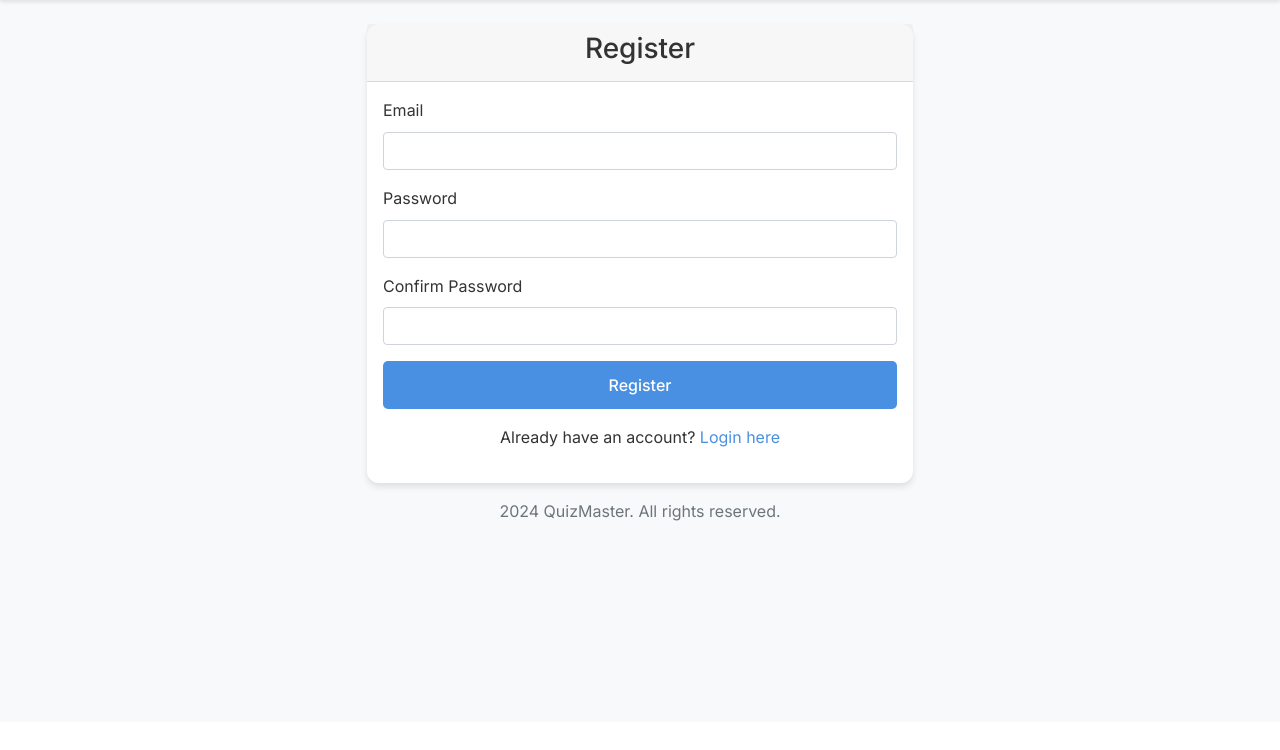
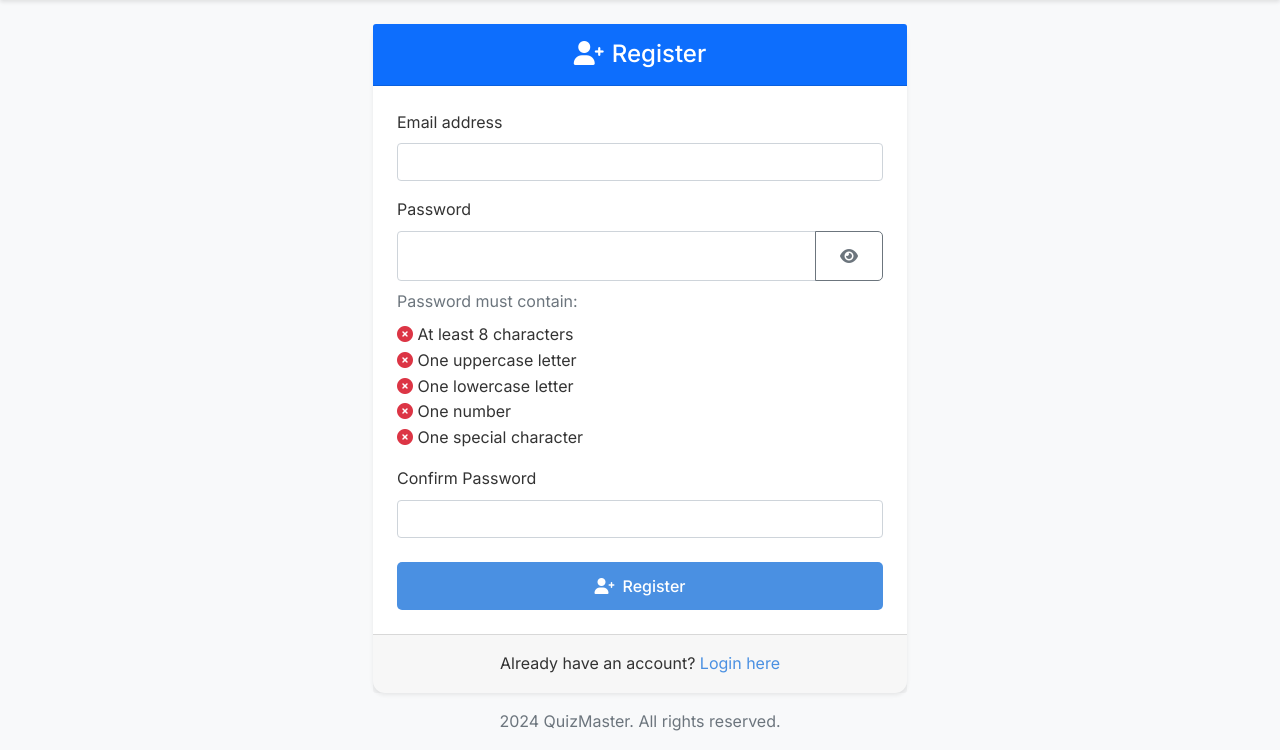
Before and after one commit to amine-zzr/quiz_app, a Flask app: page /register in a window 1280 px wide. Shown: the part 78-828 px from the top of the page. Before the commit the page ends 599 px from the top, so only its background shows below. Run offline with Flask 3, Linux system fonts and the light colour scheme.

Commit message:
update the registration template to add client-side validation and password requirements

```diff
--- a/templates/register.html
+++ b/templates/register.html
@@ -1,35 +1,136 @@
 {% extends "base.html" %}
 
 {% block content %}
+<div class="container">
     <div class="row justify-content-center">
         <div class="col-md-6">
-        <div class="card">
-            <div class="card-header">
-                <h3 class="text-center">Register</h3>
+            <div class="card shadow-sm">
+                <div class="card-header bg-primary text-white text-center py-3">
+                    <h4 class="mb-0"><i class="fas fa-user-plus me-2"></i>Register</h4>
                 </div>
-            <div class="card-body">
-                <form method="POST">
+                <div class="card-body p-4">
+                    <form method="POST" id="registrationForm" onsubmit="return validateForm()">
                         <div class="mb-3">
-                        <label for="email" class="form-label">Email</label>
+                            <label for="email" class="form-label">Email address</label>
                             <input type="email" class="form-control" id="email" name="email" required>
                         </div>
                         <div class="mb-3">
                             <label for="password" class="form-label">Password</label>
-                        <input type="password" class="form-control" id="password" name="password" required>
+                            <div class="input-group">
+                                <input type="password" class="form-control" id="password" name="password"
+                                       required minlength="8" onkeyup="checkPassword()">
+                                <button class="btn btn-outline-secondary" type="button" id="togglePassword">
+                                    <i class="fas fa-eye"></i>
+                                </button>
                             </div>
-                    <div class="mb-3">
+                            <div class="password-requirements mt-2">
+                                <p class="text-muted mb-2">Password must contain:</p>
+                                <ul class="list-unstyled">
+                                    <li id="length-check"><i class="fas fa-times-circle text-danger"></i> At least 8 characters</li>
+                                    <li id="uppercase-check"><i class="fas fa-times-circle text-danger"></i> One uppercase letter</li>
+                                    <li id="lowercase-check"><i class="fas fa-times-circle text-danger"></i> One lowercase letter</li>
+                                    <li id="number-check"><i class="fas fa-times-circle text-danger"></i> One number</li>
+                                    <li id="special-check"><i class="fas fa-times-circle text-danger"></i> One special character</li>
+                                </ul>
+                            </div>
+                        </div>
+                        <div class="mb-4">
                             <label for="confirm_password" class="form-label">Confirm Password</label>
-                        <input type="password" class="form-control" id="confirm_password" name="confirm_password" required>
+                            <input type="password" class="form-control" id="confirm_password"
+                                   name="confirm_password" required onkeyup="checkPasswordMatch()">
+                            <div id="password-match" class="form-text"></div>
                         </div>
                         <div class="d-grid">
-                        <button type="submit" class="btn btn-primary">Register</button>
+                            <button type="submit" class="btn btn-primary">
+                                <i class="fas fa-user-plus me-2"></i>Register
+                            </button>
                         </div>
                     </form>
-                <div class="text-center mt-3">
-                    <p>Already have an account? <a href="{{ url_for('login') }}">Login here</a></p>
+                </div>
+                <div class="card-footer text-center py-3">
+                    Already have an account? <a href="{{ url_for('login') }}" class="text-decoration-none">Login here</a>
                 </div>
             </div>
         </div>
     </div>
 </div>
 {% endblock %}
+
+{% block scripts %}
+<script>
+const passwordInput = document.getElementById('password');
+const confirmPasswordInput = document.getElementById('confirm_password');
+const togglePasswordButton = document.getElementById('togglePassword');
+const requirements = {
+    length: document.getElementById('length-check'),
+    uppercase: document.getElementById('uppercase-check'),
+    lowercase: document.getElementById('lowercase-check'),
+    number: document.getElementById('number-check'),
+    special: document.getElementById('special-check')
+};
+
+function updateRequirement(element, valid) {
+    const icon = element.querySelector('i');
+    icon.className = valid ? 'fas fa-check-circle text-success' : 'fas fa-times-circle text-danger';
+}
+
+function checkPassword() {
+    const password = passwordInput.value;
+
+    updateRequirement(requirements.length, password.length >= 8);
+    updateRequirement(requirements.uppercase, /[A-Z]/.test(password));
+    updateRequirement(requirements.lowercase, /[a-z]/.test(password));
+    updateRequirement(requirements.number, /[0-9]/.test(password));
+    updateRequirement(requirements.special, /[!@#$%^&*(),.?":{}|<>]/.test(password));
+
+    if (confirmPasswordInput.value) {
+        checkPasswordMatch();
+    }
+}
+
+function checkPasswordMatch() {
+    const password = passwordInput.value;
+    const confirmPassword = confirmPasswordInput.value;
+    const matchDiv = document.getElementById('password-match');
+
+    if (confirmPassword) {
+        if (password === confirmPassword) {
+            matchDiv.className = 'form-text text-success';
+            matchDiv.innerHTML = '<i class="fas fa-check-circle"></i> Passwords match';
+        } else {
+            matchDiv.className = 'form-text text-danger';
+            matchDiv.innerHTML = '<i class="fas fa-times-circle"></i> Passwords do not match';
+        }
+    } else {
+        matchDiv.innerHTML = '';
+    }
+}
+
+togglePasswordButton.addEventListener('click', function() {
+    const type = passwordInput.type === 'password' ? 'text' : 'password';
+    passwordInput.type = type;
+    this.innerHTML = type === 'password' ? '<i class="fas fa-eye"></i>' : '<i class="fas fa-eye-slash"></i>';
+});
+
+function validateForm() {
+    const password = passwordInput.value;
+    const confirmPassword = confirmPasswordInput.value;
+
+    // Check all password requirements
+    const isValid =
+        password.length >= 8 &&
+        /[A-Z]/.test(password) &&
+        /[a-z]/.test(password) &&
+        /[0-9]/.test(password) &&
+        /[!@#$%^&*(),.?":{}|<>]/.test(password) &&
+        password === confirmPassword;
+
+    if (!isValid) {
+        alert('Please ensure all password requirements are met and passwords match.');
+        return false;
+    }
+
+    return true;
+}
+</script>
+{% endblock %}
```
Lines whose indentation alone changed are shown as unchanged.
